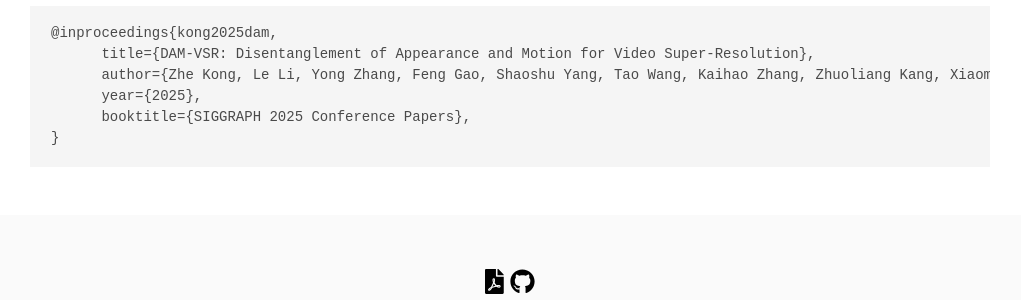
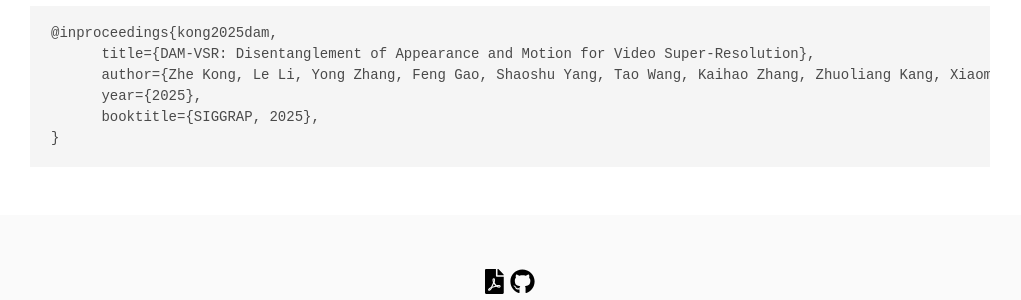
Before and after one commit to kongzhecn/kongzhecn.github.io, a Jekyll site: the page projects/dam-vsr/index.html, which Jekyll copies as it is, in a window 1280 px wide and 900 px high, scrolled down 3556 px. Shown: the part 456-756 px from the top of the window, without its empty margins (130-1151 px from the left). Built offline with Jekyll 4.4.1, drawn with Linux system fonts in a browser that asks for light colours; some web fonts are replaced; a style sheet for code colours, icons or effects is not loaded.

Commit message:
Update index.html

```diff
--- a/projects/dam-vsr/index.html
+++ b/projects/dam-vsr/index.html
@@ -395,7 +395,7 @@
       title={DAM-VSR: Disentanglement of Appearance and Motion for Video Super-Resolution},
       author={Zhe Kong, Le Li, Yong Zhang, Feng Gao, Shaoshu Yang, Tao Wang, Kaihao Zhang, Zhuoliang Kang, Xiaoming Wei, Guanying Chen, Wenhan Luo},
       year={2025},
-      booktitle={SIGGRAPH 2025 Conference Papers},
+      booktitle={SIGGRAP, 2025},
 }</code></pre>
   </div>
 </section>
```
